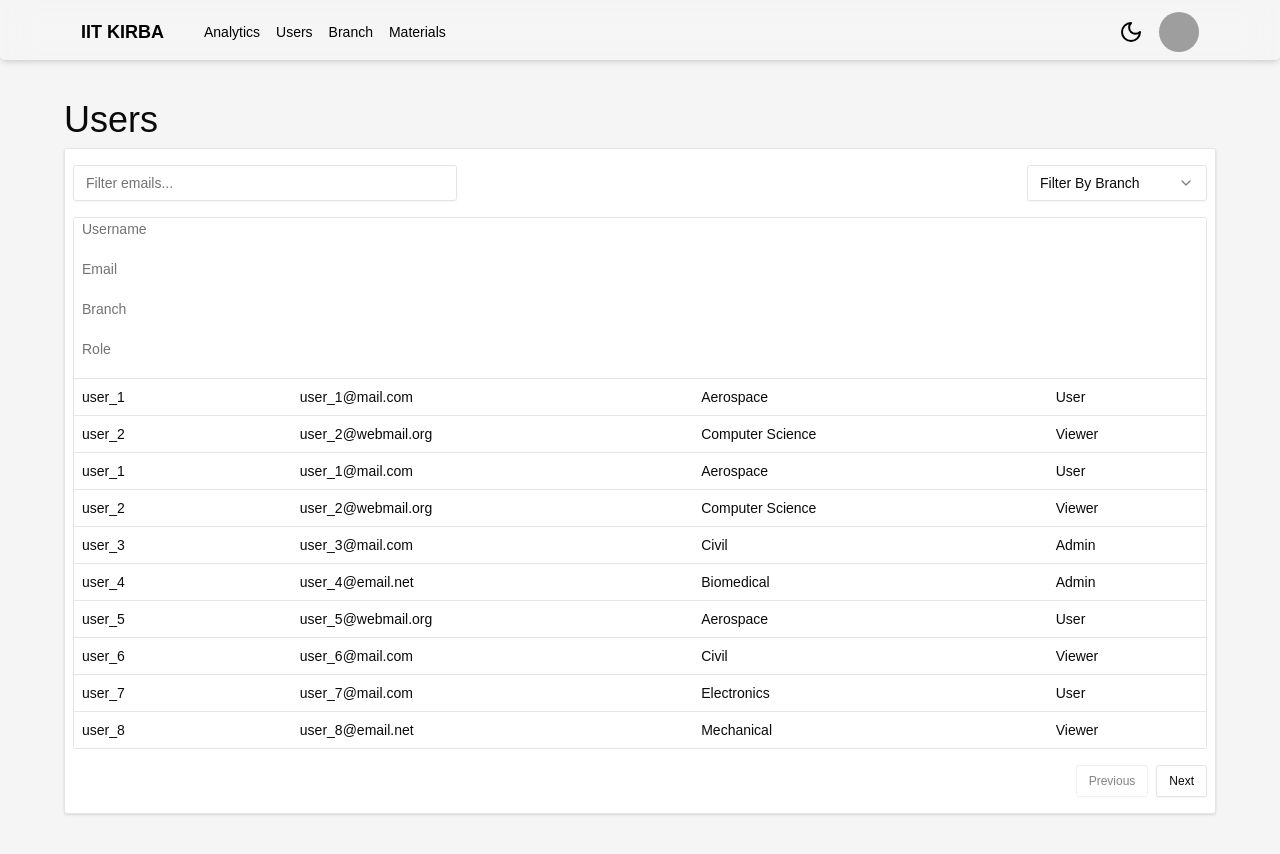
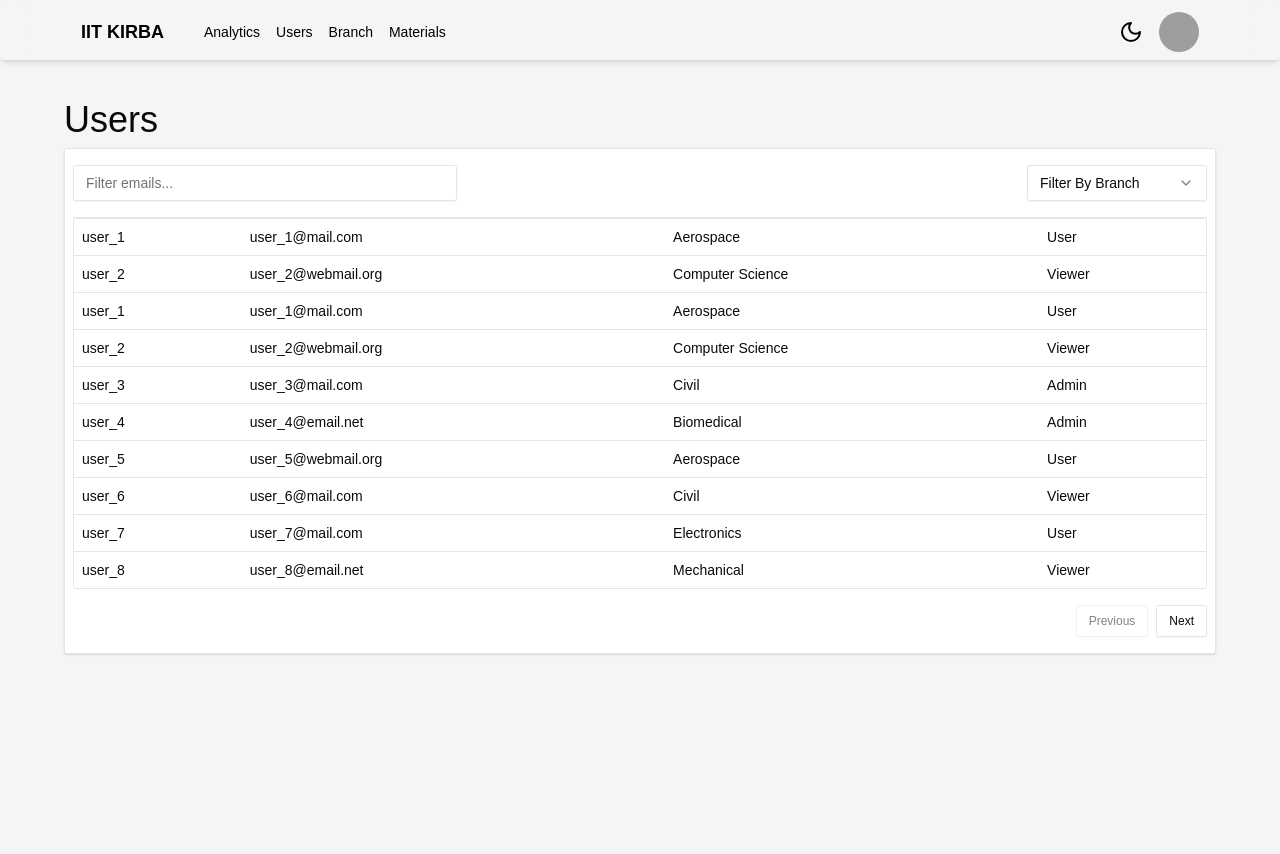
Before and after one commit to Gyannnnn/iitkirba_dashboard, a Next.js app: page /users in a window 1280 px wide. Shown: the top 854 px of the page. Built offline with nearby package versions, Linux system fonts and the light colour scheme; grey boxes are pictures that could not be loaded.

Commit message:
Fixed; UI Of user page

```diff
--- a/components/usertable.tsx
+++ b/components/usertable.tsx
@@ -455,7 +455,7 @@ export default function UserTable() {
 
   return (
     <div className="w-full">
-      <div className="flex items-center py-4 justify-between">
+      <div className="flex items-center py-4 justify-between max-sm:gap-2">
         <Input
           placeholder="Filter emails..."
           value={(table.getColumn("email")?.getFilterValue() as string) ?? ""}
@@ -495,7 +495,7 @@ export default function UserTable() {
               <TableRow key={headerGroup.id}>
                 {headerGroup.headers.map((header) => {
                   return (
-                    <TableHead key={header.id} className="sm:block hidden">
+                    <TableHead key={header.id} className=" hidden">
                       {header.isPlaceholder
                         ? null
                         : flexRender(
```
